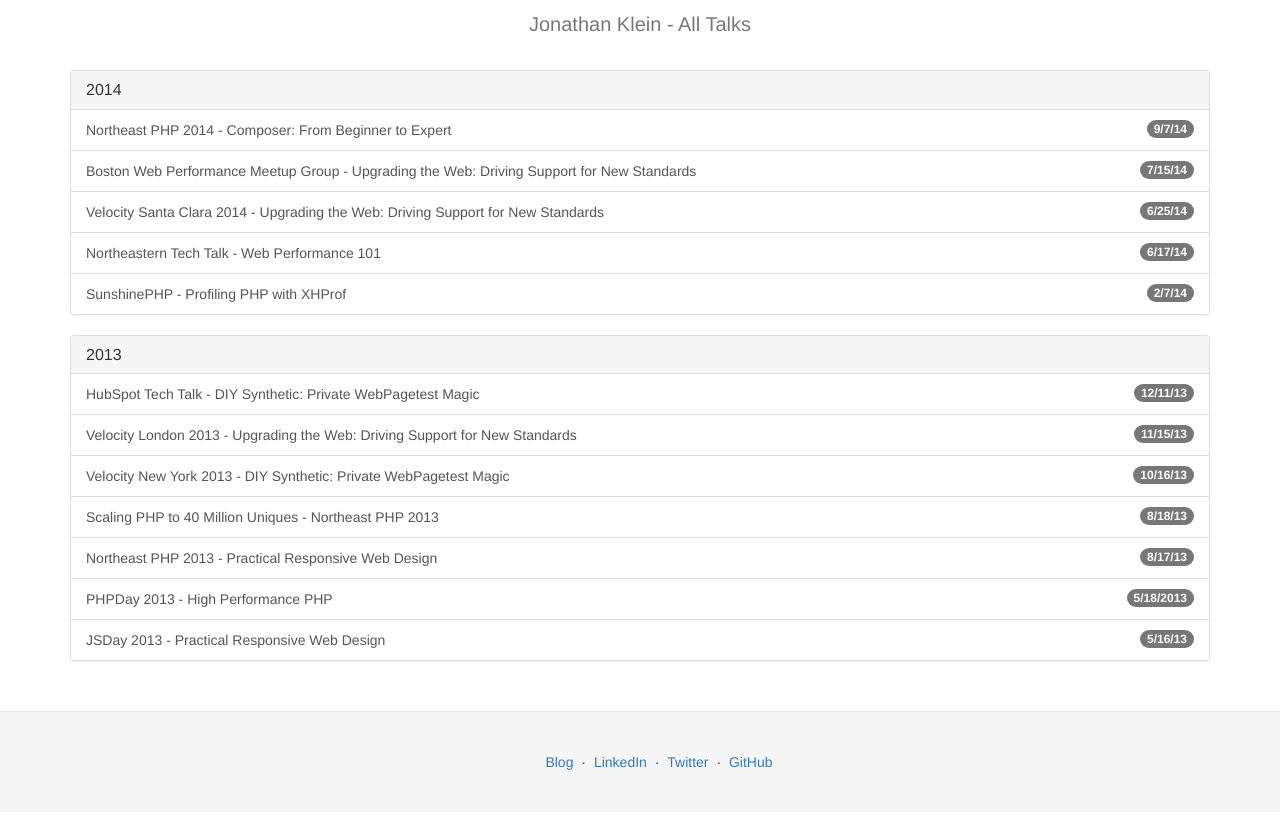
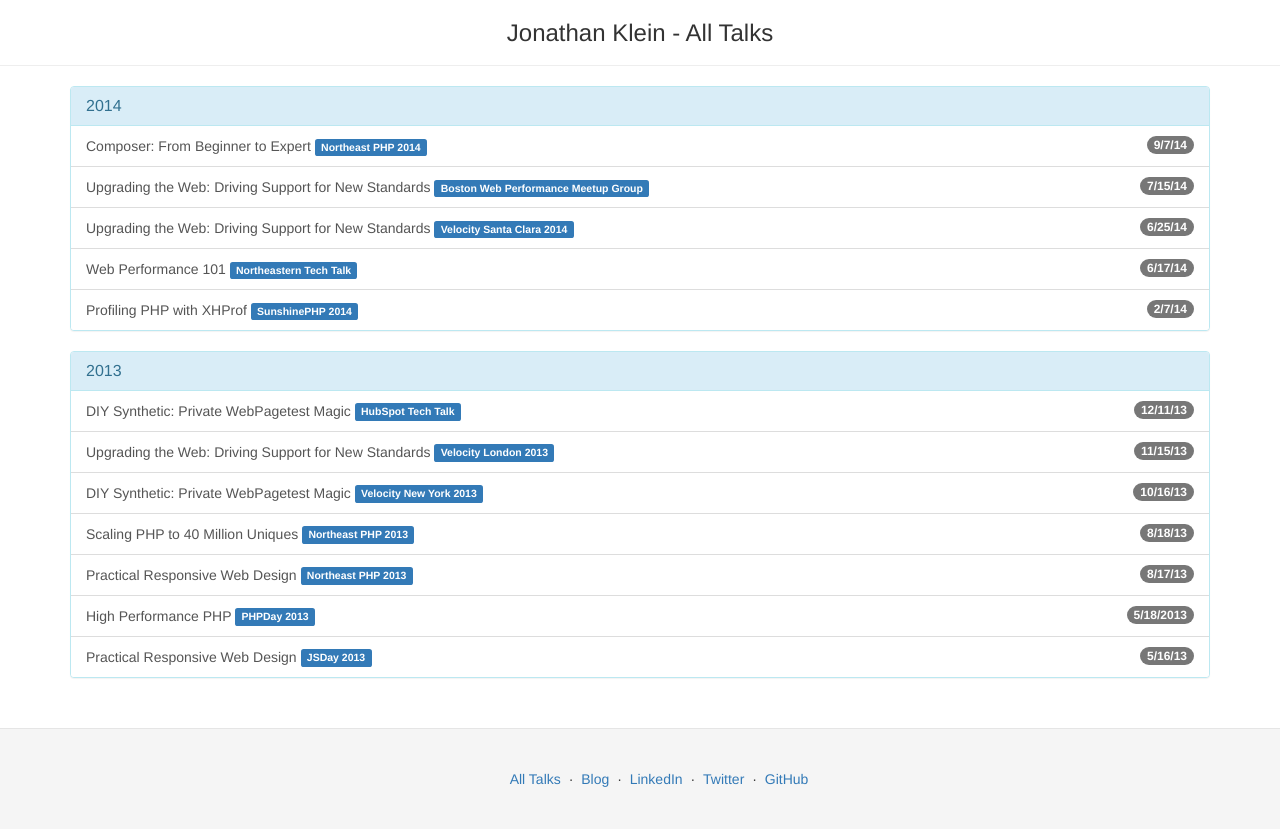
Before and after one commit to jklein/presentations, a PHP site: page /talks in a window 1280 px wide. Before the commit the page ends 770 px from the top, so only its background shows below. Run offline with PHP 8.4, Linux system fonts and the light colour scheme; some libraries are stand-ins or nearby versions.

Commit message:
Making things a bit prettier

```diff
--- a/assets/css/presentations.css
+++ b/assets/css/presentations.css
@@ -16,14 +16,6 @@
     display: inline;
     padding: 0 2px;
 }
-.navbar-static-top{
-    text-align: center;
+.page-header {
+    margin-top:20px;
 }
-.navbar-static-top .title {
-    display: block;
-    padding: 10px 20px 10px;
-    font-size: 20px;
-    font-weight: 200;
-    color: #777;
-    text-shadow: 0 1px 0 #fff;
-}
--- a/includes/footer.php
+++ b/includes/footer.php
@@ -1,6 +1,8 @@
     <footer class="footer">
       <div class="container">
         <ul class="footer-links">
+          <li><a href="/talks">All Talks</a></li>
+          <li class="muted">·</li>
           <li><a href="http://www.jonathanklein.net">Blog</a></li>
           <li class="muted">·</li>
           <li><a href="http://www.linkedin.com/in/jnklein">LinkedIn</a></li>
--- a/includes/header.php
+++ b/includes/header.php
@@ -37,8 +37,6 @@
       })();
     </script>
 
-    <div class="navbar navbar-static-top">
-      <div class="navbar-inner">
-        <span class="title">Jonathan Klein - <?=$title?></a>
-      </div>
+    <div class="page-header text-center">
+        <h3>Jonathan Klein - <?=$title?></h3>
     </div>
--- a/talks.php
+++ b/talks.php
@@ -5,31 +5,31 @@
 ?>
 
 <div class="container">
-    <div class="panel panel-default">
+    <div class="panel panel-info">
         <div class="panel-heading">
             <h3 class="panel-title">2014</h3>
         </div>
         <div class="list-group">
-            <a href="/composer" class="list-group-item"><span class="badge">9/7/14</span>Northeast PHP 2014 - Composer: From Beginner to Expert</a>
-            <a href="/boswebperf" class="list-group-item"><span class="badge">7/15/14</span>Boston Web Performance Meetup Group - Upgrading the Web: Driving Support for New Standards</a>
-            <a href="/future" class="list-group-item"><span class="badge">6/25/14</span>Velocity Santa Clara 2014 - Upgrading the Web: Driving Support for New Standards</a>
-            <a href="/neu" class="list-group-item"><span class="badge">6/17/14</span>Northeastern Tech Talk - Web Performance 101</a>
-            <a href="/xhprof" class="list-group-item"><span class="badge">2/7/14</span>SunshinePHP - Profiling PHP with XHProf</a>
+            <a href="/composer" class="list-group-item"><span class="badge">9/7/14</span>Composer: From Beginner to Expert <span class="label label-primary">Northeast PHP 2014</span></a>
+            <a href="/boswebperf" class="list-group-item"><span class="badge">7/15/14</span>Upgrading the Web: Driving Support for New Standards  <span class="label label-primary">Boston Web Performance Meetup Group</span></a>
+            <a href="/future" class="list-group-item"><span class="badge">6/25/14</span>Upgrading the Web: Driving Support for New Standards  <span class="label label-primary">Velocity Santa Clara 2014</span></a>
+            <a href="/neu" class="list-group-item"><span class="badge">6/17/14</span>Web Performance 101  <span class="label label-primary">Northeastern Tech Talk</span></a>
+            <a href="/xhprof" class="list-group-item"><span class="badge">2/7/14</span>Profiling PHP with XHProf  <span class="label label-primary">SunshinePHP 2014</span></a>
         </div>
     </div>
 
-    <div class="panel panel-default">
+    <div class="panel panel-info">
         <div class="panel-heading">
             <h3 class="panel-title">2013</h3>
         </div>
         <div class="list-group">
-            <a href="/hubspot" class="list-group-item"><span class="badge">12/11/13</span>HubSpot Tech Talk - DIY Synthetic: Private WebPagetest Magic</a>
-            <a href="/upgrade" class="list-group-item"><span class="badge">11/15/13</span>Velocity London 2013 - Upgrading the Web: Driving Support for New Standards</a>
-            <a href="/wpt" class="list-group-item"><span class="badge">10/16/13</span>Velocity New York 2013 - DIY Synthetic: Private WebPagetest Magic</a>
-            <a href="/nephp" class="list-group-item"><span class="badge">8/18/13</span>Scaling PHP to 40 Million Uniques - Northeast PHP 2013</a>
-            <a href="/rwd" class="list-group-item"><span class="badge">8/17/13</span>Northeast PHP 2013 - Practical Responsive Web Design</a>
-            <a href="/phpday" class="list-group-item"><span class="badge">5/18/2013</span>PHPDay 2013 - High Performance PHP</a>
-            <a href="/jsday" class="list-group-item"><span class="badge">5/16/13</span>JSDay 2013 - Practical Responsive Web Design</a>
+            <a href="/hubspot" class="list-group-item"><span class="badge">12/11/13</span>DIY Synthetic: Private WebPagetest Magic  <span class="label label-primary">HubSpot Tech Talk</span></a>
+            <a href="/upgrade" class="list-group-item"><span class="badge">11/15/13</span>Upgrading the Web: Driving Support for New Standards  <span class="label label-primary">Velocity London 2013</span></a>
+            <a href="/wpt" class="list-group-item"><span class="badge">10/16/13</span>DIY Synthetic: Private WebPagetest Magic  <span class="label label-primary">Velocity New York 2013</span></a>
+            <a href="/nephp" class="list-group-item"><span class="badge">8/18/13</span>Scaling PHP to 40 Million Uniques  <span class="label label-primary">Northeast PHP 2013</span></a>
+            <a href="/rwd" class="list-group-item"><span class="badge">8/17/13</span>Practical Responsive Web Design  <span class="label label-primary">Northeast PHP 2013</span></a>
+            <a href="/phpday" class="list-group-item"><span class="badge">5/18/2013</span>High Performance PHP  <span class="label label-primary">PHPDay 2013</span></a>
+            <a href="/jsday" class="list-group-item"><span class="badge">5/16/13</span>Practical Responsive Web Design  <span class="label label-primary">JSDay 2013</span></a>
         </div>
     </div>
 </div>
```
